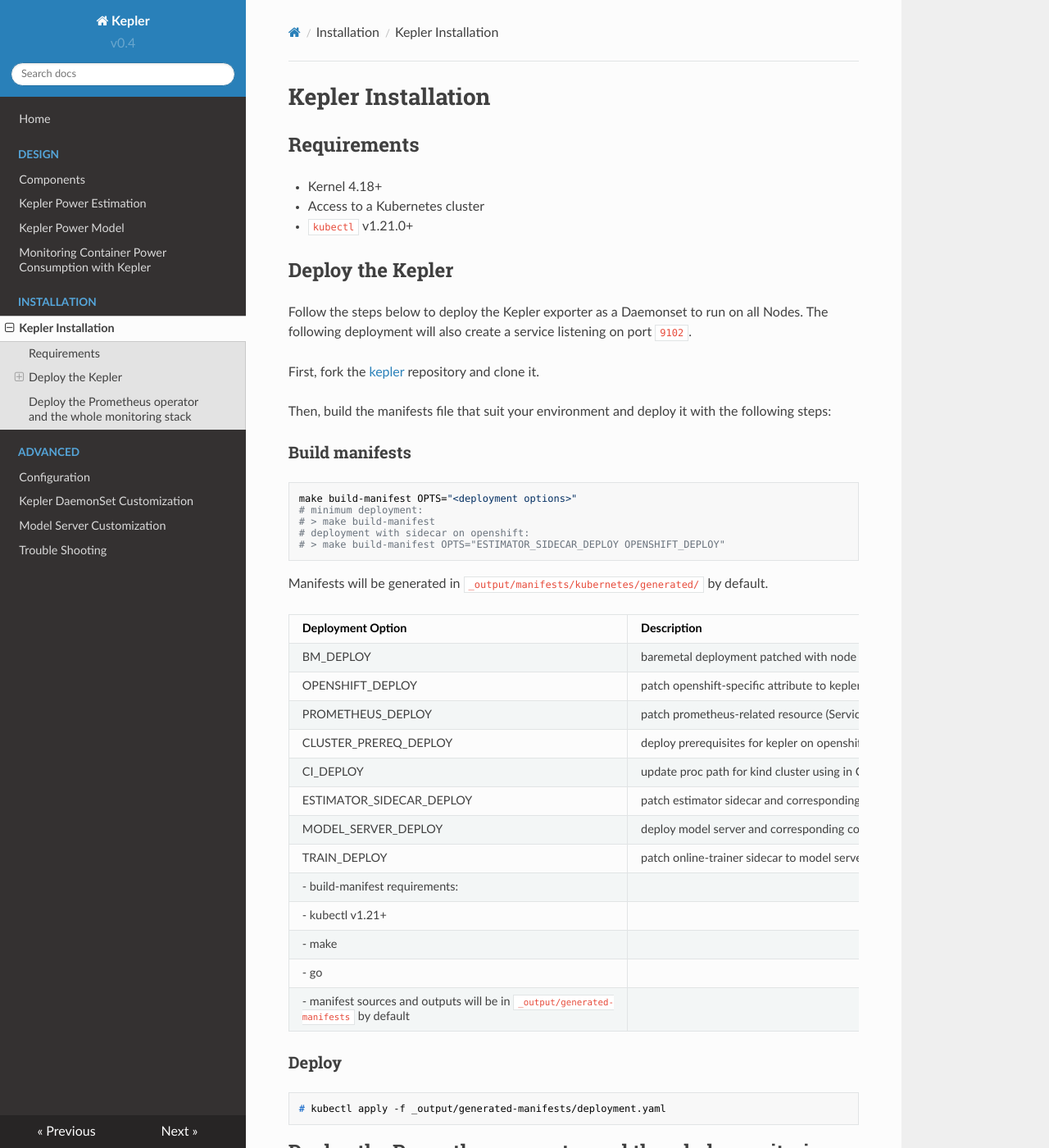
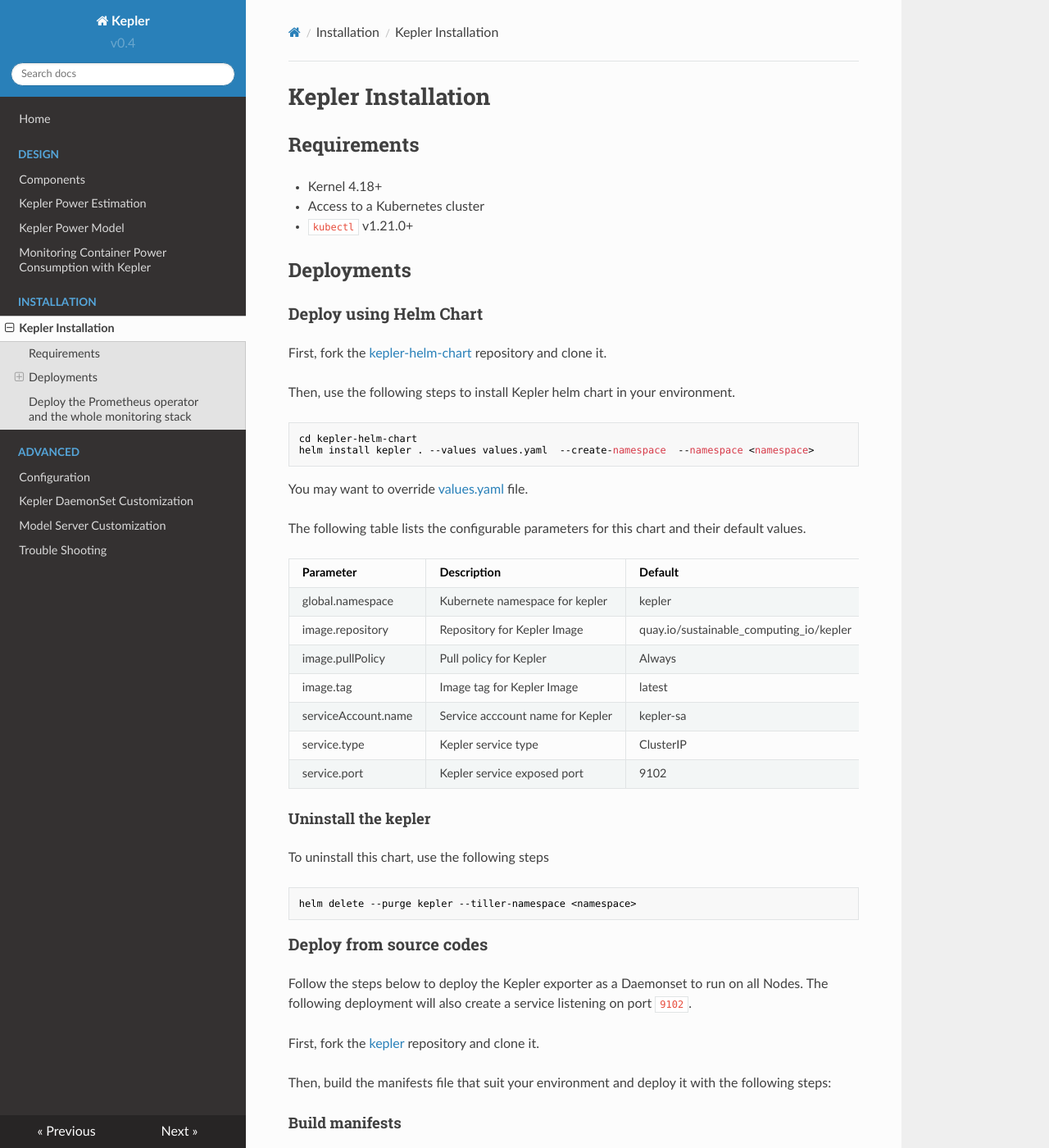
Before and after one commit to sustainable-computing-io/kepler-doc, an MkDocs documentation site: the page built from docs/installation/kepler.md, in a window 1280 px wide and 1400 px high. Shown: the whole window at 82% size. Built offline with MkDocs 1.6.1, drawn with Linux system fonts in a browser that asks for light colours; nearby versions of some CDN libraries.

Commit message:
add description for installation using helm chart

````diff
--- a/docs/installation/kepler.md
+++ b/docs/installation/kepler.md
@@ -4,14 +4,47 @@
 - Access to a Kubernetes cluster
 - `kubectl` v1.21.0+
 
-## Deploy the Kepler
+## Deployments
+### Deploy using Helm Chart
+
+First, fork the [kepler-helm-chart](https://github.com/sustainable-computing-io/kepler-helm-chart) repository and clone it.
+
+Then, use the following steps to install Kepler helm chart in your environment.
+
+```
+cd kepler-helm-chart
+helm install kepler . --values values.yaml  --create-namespace  --namespace <namespace>
+```
+
+You may want to override [values.yaml](https://github.com/sustainable-computing-io/kepler-helm-chart/blob/main/values.yaml) file.
+
+The following table lists the configurable parameters for this chart and their default values.
+
+Parameter|Description| Default
+---|---|---
+global.namespace| Kubernete namespace for kepler |kepler
+image.repository|Repository for Kepler Image| quay.io/sustainable\_computing\_io/kepler
+image.pullPolicy|Pull policy for Kepler|Always
+image.tag|Image tag for Kepler Image |latest
+serviceAccount.name|Service acccount name for Kepler|kepler-sa
+service.type|Kepler service type|ClusterIP
+service.port|Kepler service exposed port|9102
+
+#### Uninstall the kepler
+To uninstall this chart, use the following steps
+
+```bash
+helm delete --purge kepler --tiller-namespace <namespace>
+```
+
+### Deploy from source codes
 Follow the steps below to deploy the Kepler exporter as a Daemonset to run on all Nodes. The following deployment will also create a service listening on port `9102`.
 
 First, fork the [kepler](https://github.com/sustainable-computing-io/kepler) repository and clone it.
 
 Then, build the manifests file that suit your environment and deploy it with the following steps:
 
-### Build manifests
+#### Build manifests
 ```bash
 make build-manifest OPTS="<deployment options>"
 # minimum deployment:
@@ -38,7 +71,7 @@
  -  manifest sources and outputs will be in  `_output/generated-manifests` by default
 
 
-### Deploy
+#### Deploy using Kubectl
 
 ```
 # kubectl apply -f _output/generated-manifests/deployment.yaml
````
